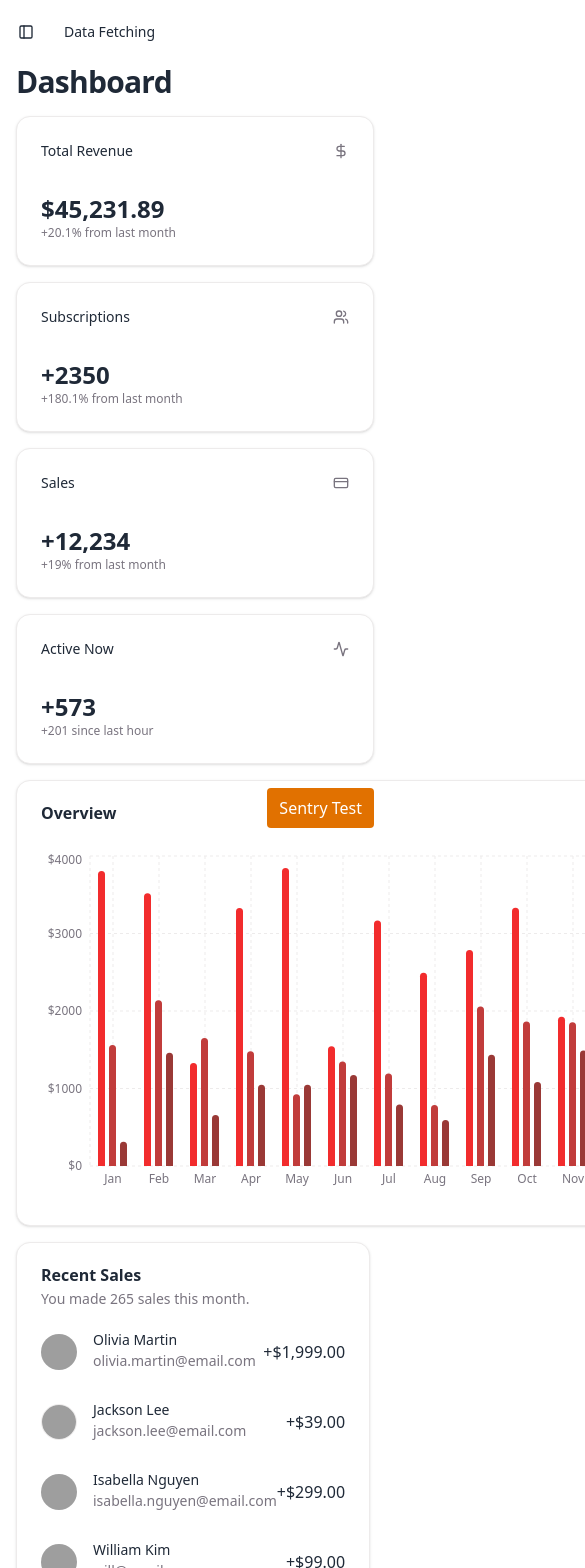
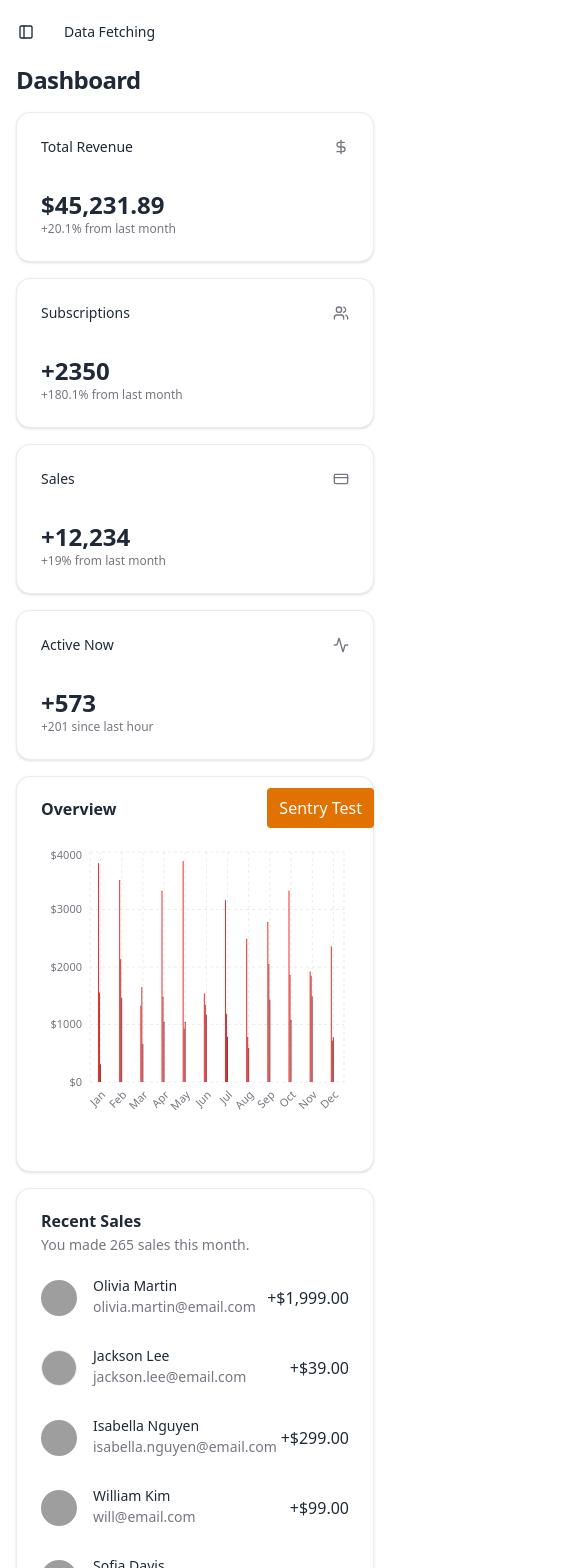
Before and after one commit to iduk/kit-kor, a React (Vite) app: page /#/ in a window 390 px wide. Shown: the top 1568 px of the page, 585 px wide, since content can reach past the window. Built offline with nearby package versions, Linux system fonts and the light colour scheme; grey boxes are pictures that could not be loaded.

Commit message:
반응형 개선

```diff
--- a/src/components/overview.tsx
+++ b/src/components/overview.tsx
@@ -94,19 +94,23 @@ const chartConfig = {
 
 export function Overview() {
   return (
-    <ChartContainer config={chartConfig} className="h-[350px] w-full">
+    <ChartContainer config={chartConfig} className="h-[300px] sm:h-[350px] w-full">
       <BarChart data={data} barCategoryGap={8}>
         {/* 축/그리드 색도 토큰으로 통일 */}
         <CartesianGrid stroke="var(--border)" strokeDasharray="3 3" />
 
         <XAxis
           dataKey="name"
-          tick={{ fill: "var(--muted-foreground)", fontSize: 12 }}
+          tick={{ fill: "var(--muted-foreground)", fontSize: 11 }}
           axisLine={false}
           tickLine={false}
+          interval={0}
+          angle={-45}
+          textAnchor="end"
+          height={60}
         />
         <YAxis
-          tick={{ fill: "var(--muted-foreground)", fontSize: 12 }}
+          tick={{ fill: "var(--muted-foreground)", fontSize: 11 }}
           axisLine={false}
           tickLine={false}
           tickFormatter={(v: number) => `$${v}`}
--- a/src/pages/Home.tsx
+++ b/src/pages/Home.tsx
@@ -9,11 +9,11 @@ export default function Home() {
   return (
     <>
       {/* content */}
-      <div className="flex flex-1 flex-col gap-4 p-4 pt-0">
+      <div className="flex flex-1 flex-col gap-4 p-4 pt-0 sm:p-6 sm:pt-0">
         <div className="flex items-center justify-between space-y-2">
-          <h2 className="text-3xl font-bold tracking-tight">Dashboard</h2>
+          <h2 className="text-2xl sm:text-3xl font-bold tracking-tight">Dashboard</h2>
         </div>
-        <div className="grid gap-4 md:grid-cols-2 lg:grid-cols-4">
+        <div className="grid gap-4 grid-cols-1 sm:grid-cols-2 lg:grid-cols-4">
           <Card>
             <CardHeader className="flex flex-row items-center justify-between space-y-0 pb-2">
               <CardTitle className="text-sm font-medium">Total Revenue</CardTitle>
@@ -55,8 +55,8 @@ export default function Home() {
             </CardContent>
           </Card>
         </div>
-        <div className="grid gap-4 md:grid-cols-2 lg:grid-cols-7">
-          <Card className="col-span-4">
+        <div className="grid gap-4 grid-cols-1 lg:grid-cols-7">
+          <Card className="lg:col-span-4">
             <CardHeader>
               <CardTitle>Overview</CardTitle>
             </CardHeader>
@@ -64,7 +64,7 @@ export default function Home() {
               <Overview />
             </CardContent>
           </Card>
-          <Card className="col-span-3">
+          <Card className="lg:col-span-3">
             <CardHeader>
               <CardTitle>Recent Sales</CardTitle>
               <CardDescription>You made 265 sales this month.</CardDescription>
@@ -81,7 +81,7 @@ export default function Home() {
               <CardTitle>Payments</CardTitle>
               <CardDescription>A list of your recent payments.</CardDescription>
             </CardHeader>
-            <CardContent>
+            <CardContent className="overflow-x-auto">
               <PaymentsTable />
             </CardContent>
           </Card>
```
